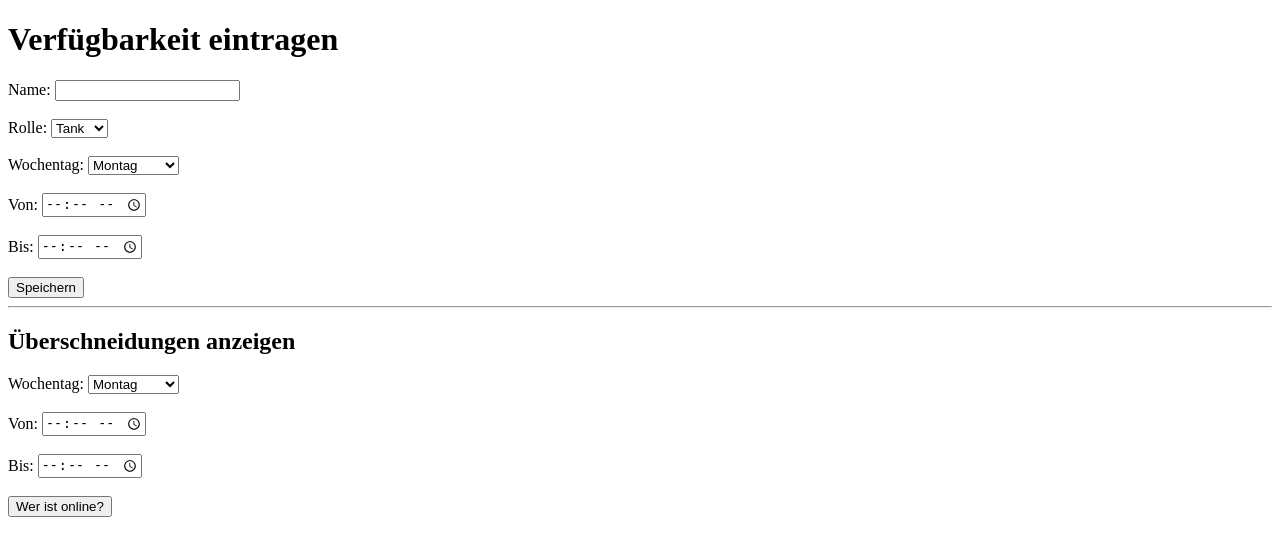
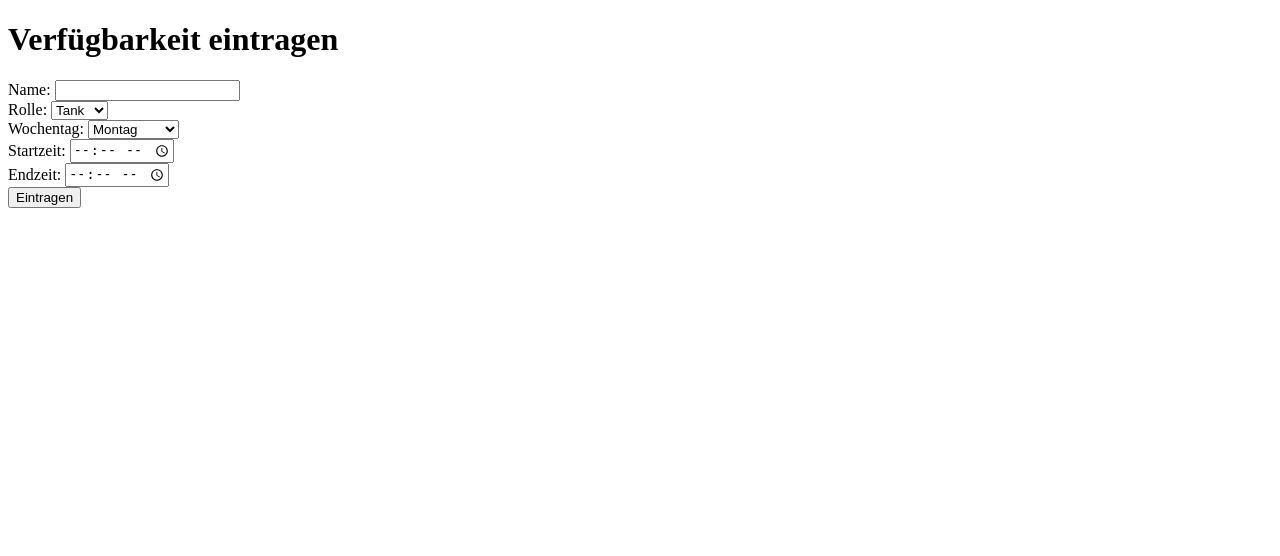
Before and after one commit to Ivorissl84/Dungeon, a Flask app: page / in a window 1280 px wide. Shown: the top 556 px of the page. Run offline with Flask 3, Linux system fonts and the light colour scheme.

Commit message:
Add files via upload

```diff
--- a/templates/index.html
+++ b/templates/index.html
@@ -1,54 +1,32 @@
 <!DOCTYPE html>
-<html>
+<html lang="de">
 <head>
-    <title>Verfügbarkeit eintragen & prüfen</title>
+    <meta charset="UTF-8">
+    <title>Verfügbarkeit eintragen</title>
 </head>
 <body>
     <h1>Verfügbarkeit eintragen</h1>
-    <form action="/submit" method="POST">
-        Name: <input type="text" name="name" required><br><br>
+    <form method="POST" action="/submit">
+        Name: <input type="text" name="name" required><br>
         Rolle:
         <select name="role" required>
             <option value="Tank">Tank</option>
             <option value="Heiler">Heiler</option>
             <option value="DPS">DPS</option>
-        </select><br><br>
+        </select><br>
         Wochentag:
         <select name="weekday" required>
-            <option>Montag</option>
-            <option>Dienstag</option>
-            <option>Mittwoch</option>
-            <option>Donnerstag</option>
-            <option>Freitag</option>
-            <option>Samstag</option>
-            <option>Sonntag</option>
-        </select><br><br>
-        Von: <input type="time" name="start_time" required><br><br>
-        Bis: <input type="time" name="end_time" required><br><br>
-        <button type="submit">Speichern</button>
-    </form>
-
-    {% if message %}
-        <p style="color:green;">{{ message }}</p>
-    {% endif %}
-
-    <hr>
-
-    <h2>Überschneidungen anzeigen</h2>
-    <form action="/check" method="POST">
-        Wochentag:
-        <select name="weekday" required>
-            <option>Montag</option>
-            <option>Dienstag</option>
-            <option>Mittwoch</option>
-            <option>Donnerstag</option>
-            <option>Freitag</option>
-            <option>Samstag</option>
-            <option>Sonntag</option>
-        </select><br><br>
-        Von: <input type="time" name="start_time" required><br><br>
-        Bis: <input type="time" name="end_time" required><br><br>
-        <button type="submit">Wer ist online?</button>
+            <option value="Montag">Montag</option>
+            <option value="Dienstag">Dienstag</option>
+            <option value="Mittwoch">Mittwoch</option>
+            <option value="Donnerstag">Donnerstag</option>
+            <option value="Freitag">Freitag</option>
+            <option value="Samstag">Samstag</option>
+            <option value="Sonntag">Sonntag</option>
+        </select><br>
+        Startzeit: <input type="time" name="start_time" required><br>
+        Endzeit: <input type="time" name="end_time" required><br>
+        <input type="submit" value="Eintragen">
     </form>
 </body>
 </html>
```
